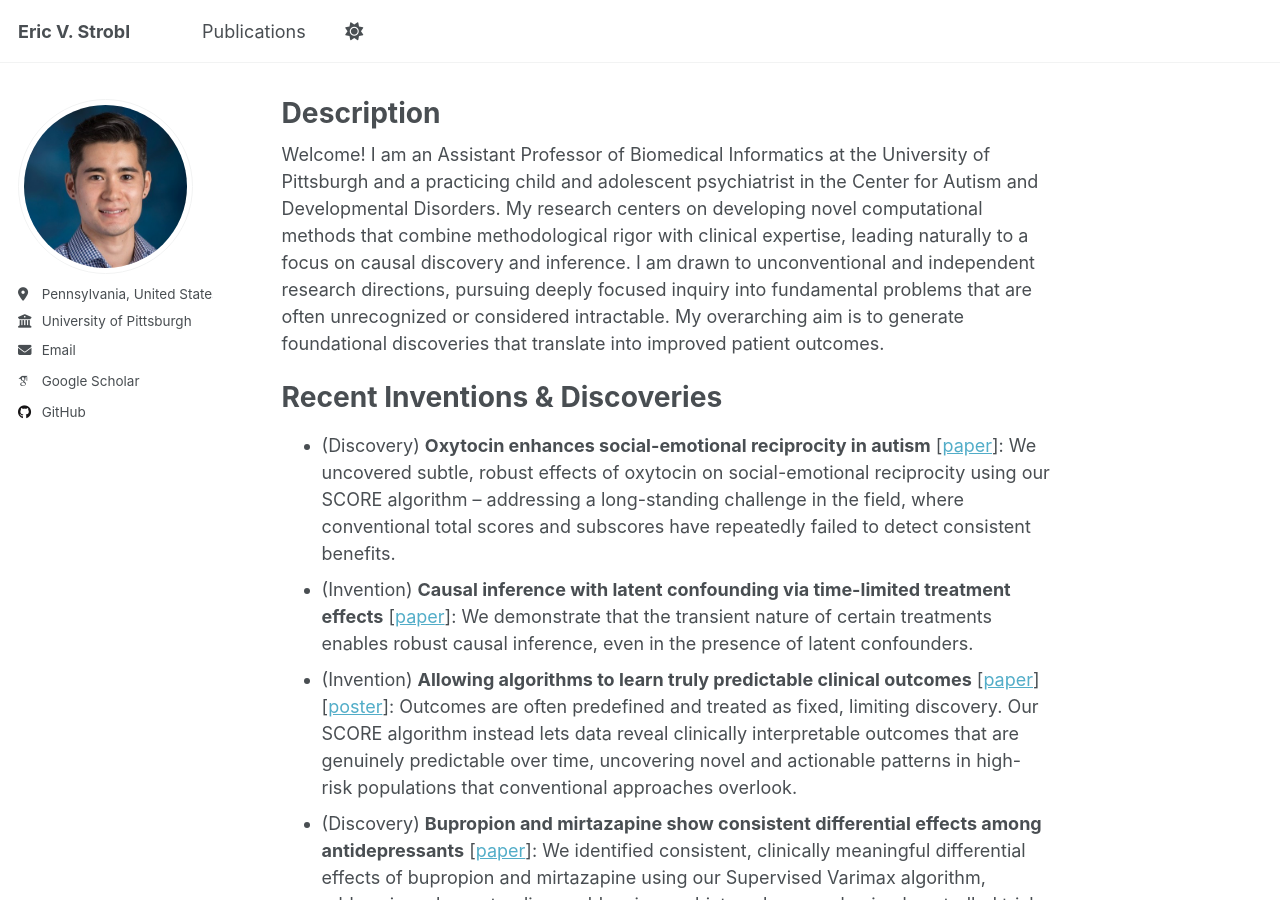
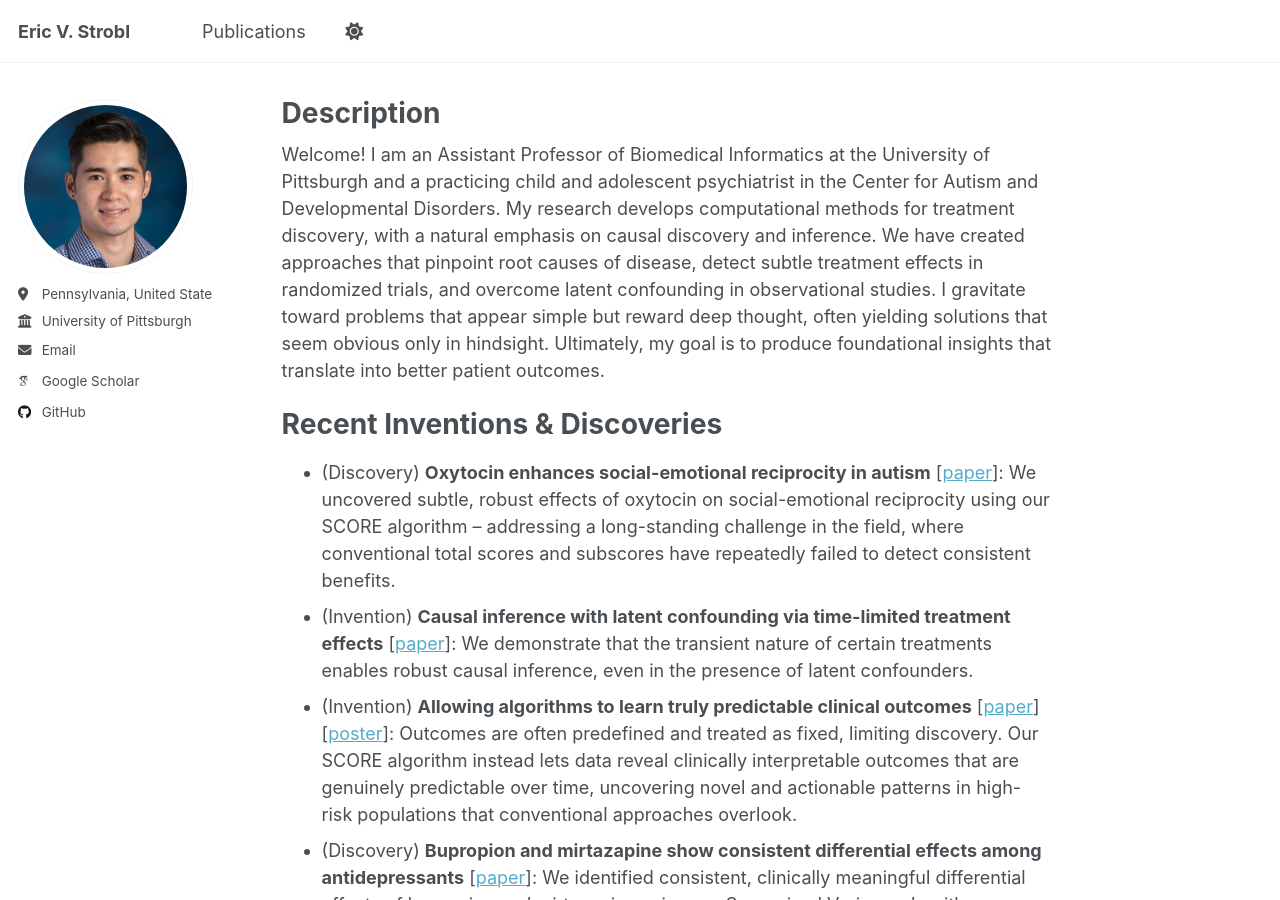
Before and after one commit to ericstrobl/ericstrobl.github.io, a Jekyll site: the page built from _pages/about.md, in a window 1280 px wide and 900 px high. Built offline with Jekyll 4.4.1, drawn with Linux system fonts in a browser that asks for light colours; some web fonts are replaced; a script that is not in the unit is left out.

Commit message:
Update about.md

```diff
--- a/_pages/about.md
+++ b/_pages/about.md
@@ -7,7 +7,7 @@ redirect_from:
   - /about.html
 ---
 
-Welcome! I am an Assistant Professor of Biomedical Informatics at the University of Pittsburgh and a practicing child and adolescent psychiatrist in the Center for Autism and Developmental Disorders. My research centers on developing novel computational methods that combine methodological rigor with clinical expertise, leading naturally to a focus on causal discovery and inference. I am drawn to unconventional and independent research directions, pursuing deeply focused inquiry into fundamental problems that are often unrecognized or considered intractable. My overarching aim is to generate foundational discoveries that translate into improved patient outcomes.
+Welcome! I am an Assistant Professor of Biomedical Informatics at the University of Pittsburgh and a practicing child and adolescent psychiatrist in the Center for Autism and Developmental Disorders. My research develops computational methods for treatment discovery, with a natural emphasis on causal discovery and inference. We have created approaches that pinpoint root causes of disease, detect subtle treatment effects in randomized trials, and overcome latent confounding in observational studies. I gravitate toward problems that appear simple but reward deep thought, often yielding solutions that seem obvious only in hindsight. Ultimately, my goal is to produce foundational insights that translate into better patient outcomes.
 
 Recent Inventions & Discoveries
 ======
```
